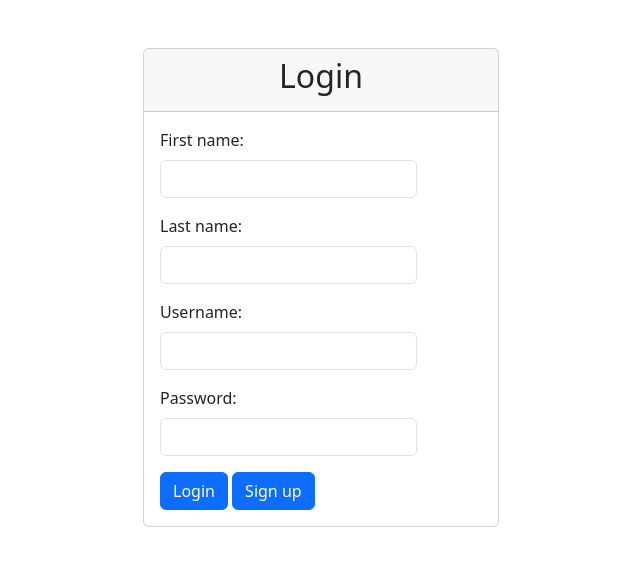
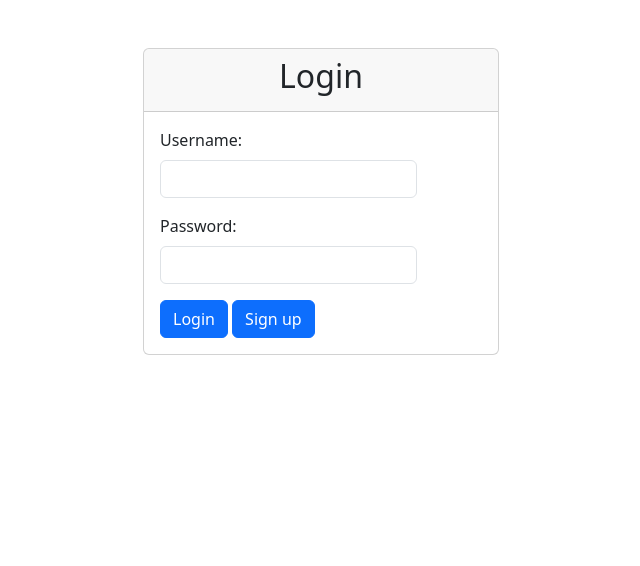
Before and after one commit to felix321321/M151, a PHP site: page /login.php in a window 1280 px wide. Shown: the top 566 px of the page, without its empty margins (319-959 px from the left). Run offline with PHP 8.4, Linux system fonts and the light colour scheme.

Commit message:
login works, adjusted login page

```diff
--- a/login.php
+++ b/login.php
@@ -19,15 +19,7 @@
             <h2>Login</h2>
           </div>
           <div class="card-body">
-            <form action="maininterface.php" method="POST">
-            <div class="mb-3">
-                <label for="firstname" class="form-label">First name:</label>
-                <input type="text" class="form-control" id="firstname" name="firstname" required>
-              </div>
-              <div class="mb-3">
-                <label for="lastname" class="form-label">Last name:</label>
-                <input type="text" class="form-control" id="lastname" name="lastname" required>
-              </div>
+            <form action="db_login.php" method="POST">
               <div class="mb-3">
                 <label for="username" class="form-label">Username:</label>
                 <input type="text" class="form-control" id="username" name="username" required>
@@ -41,7 +33,6 @@
                 <button type="button" class="btn btn-primary btn-block">Sign up</button>
               </a>
             </form>
-            <form action="createAccount.php" method="POST">
 
             </form>
           </div>
```
Also changed, not shown: db_login.php (+39 -0 lines).
